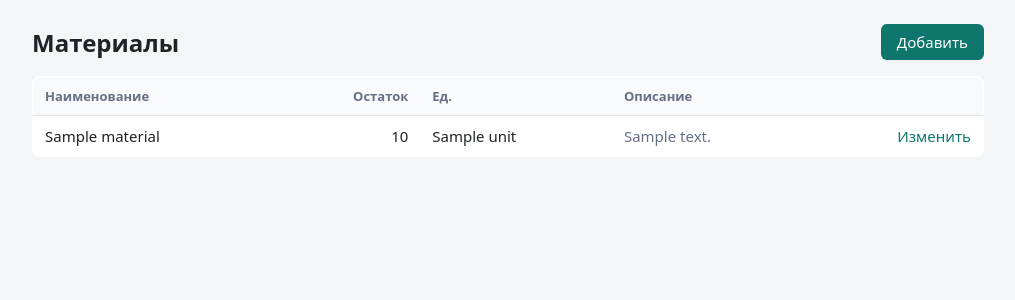
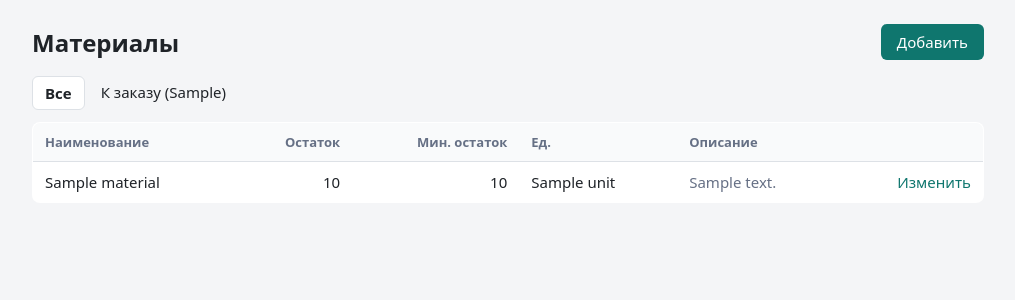
Before and after one commit to Farf0r/sklad, a FastAPI app: template app/templates/materials/list.html in a window 1280 px wide. Shown: the part 56-356 px from the top of the page, without its empty margins (132-1147 px from the left). Run offline with FastAPI, Linux system fonts and the light colour scheme; the template is opened without the code that fills it: most values are stand-ins (such as "Sample title", 1, 10 or a date in 2020); parts of the project's set-up code (start-up, migrations or seed data) failed here and were passed over; some libraries are stand-ins or nearby versions.

Commit message:
feat: список «К заказу» на страницах материалов

```diff
--- a/app/forms.py
+++ b/app/forms.py
@@ -1,6 +1,11 @@
 from pydantic import BaseModel, ValidationError
 
 from app.errors import field_errors
+
+
+def decimal_input(value: str) -> str:
+    # в русской раскладке дробную часть часто пишут через запятую
+    return value.strip().replace(",", ".").replace(" ", "")
 
 
 def validate_form(schema: type[BaseModel], form: dict):
--- a/app/static/style.css
+++ b/app/static/style.css
@@ -128,6 +128,12 @@ h1 .badge { vertical-align: middle; margin-left: 8px; }
 .badge { display: inline-block; padding: 2px 8px; border-radius: 10px; font-size: 12px; font-weight: 600; }
 .badge-draft { background: #fff4e5; color: #9a5b00; }
 .badge-posted { background: var(--ok-bg); color: var(--accent-dark); }
+.badge-order { background: var(--error-bg); color: var(--danger); margin-left: 6px; }
+tr.low-stock td { background: #fff8f7; }
+
+.tabs { display: flex; gap: 4px; margin-bottom: 12px; }
+.tabs a { padding: 6px 12px; border-radius: 6px; color: var(--text); }
+.tabs a.active { background: var(--surface); border: 1px solid var(--border); font-weight: 600; }
 
 .details { display: grid; grid-template-columns: 180px 1fr; gap: 8px 16px; margin: 0; }
 .details dt { color: var(--muted); }
--- a/app/templates/index.html
+++ b/app/templates/index.html
@@ -4,6 +4,9 @@
 <div class="card">
   <p>Здравствуйте, <b>{{ user.username }}</b>.</p>
   <p>Система учёта материалов, поставщиков и поступлений на склад. Выберите раздел в меню сверху.</p>
+  {% if to_order %}
+  <p class="flash flash-error">Материалов меньше минимального остатка: <b>{{ to_order }}</b>. <a href="/materials?needs_order=1">Посмотреть, что заказать</a></p>
+  {% endif %}
   <p class="muted">Версия {{ version }} · <a href="/docs">описание API (Swagger)</a></p>
 </div>
 {% endblock %}
--- a/app/templates/materials/form.html
+++ b/app/templates/materials/form.html
@@ -21,6 +21,11 @@
       </select>
       {% if errors.unit_id %}<span class="error">{{ errors.unit_id }}</span>{% endif %}
     </label>
+    <label>Минимальный остаток
+      <input name="min_stock" value="{{ form.min_stock or '' }}" inputmode="decimal" placeholder="0">
+      <span class="hint">Когда остаток станет меньше, материал попадёт в список «К заказу». 0 или пусто — не отслеживать.</span>
+      {% if errors.min_stock %}<span class="error">{{ errors.min_stock }}</span>{% endif %}
+    </label>
     <label>Описание
       <textarea name="description" rows="3" maxlength="500">{{ form.description or '' }}</textarea>
       {% if errors.description %}<span class="error">{{ errors.description }}</span>{% endif %}
--- a/app/templates/materials/list.html
+++ b/app/templates/materials/list.html
@@ -5,15 +5,23 @@
   <h1>Материалы</h1>
   <a class="btn" href="/materials/new">Добавить</a>
 </div>
+<div class="tabs">
+  <a href="/materials" {% if not needs_order %}class="active"{% endif %}>Все</a>
+  <a href="/materials?needs_order=1" {% if needs_order %}class="active"{% endif %}>К заказу ({{ to_order }})</a>
+</div>
 <table>
   <thead>
-    <tr><th>Наименование</th><th class="num">Остаток</th><th>Ед.</th><th>Описание</th><th></th></tr>
+    <tr><th>Наименование</th><th class="num">Остаток</th><th class="num">Мин. остаток</th><th>Ед.</th><th>Описание</th><th></th></tr>
   </thead>
   <tbody>
   {% for material in materials %}
-    <tr>
-      <td>{{ material.name }}</td>
+    <tr {% if material.needs_order %}class="low-stock"{% endif %}>
+      <td>
+        {{ material.name }}
+        {% if material.needs_order %}<span class="badge badge-order">заказать {{ material.shortage | num }}</span>{% endif %}
+      </td>
       <td class="num">{{ material.stock | num }}</td>
+      <td class="num">{{ material.min_stock | num if material.min_stock else "—" }}</td>
       <td>{{ material.unit.short_name }}</td>
       <td class="muted">{{ material.description or "" }}</td>
       <td class="actions">
@@ -26,7 +34,7 @@
       </td>
     </tr>
   {% else %}
-    <tr><td colspan="5" class="empty">Материалов пока нет</td></tr>
+    <tr><td colspan="6" class="empty">{{ "Все материалы в достаточном количестве" if needs_order else "Материалов пока нет" }}</td></tr>
   {% endfor %}
   </tbody>
 </table>
```
Also changed, not shown: app/routers/home.py (+9 -3 lines), app/routers/materials.py (+26 -10 lines), app/routers/receipts.py (+1 -6 lines), tests/unit/test_logic.py (+1 -1 lines).
